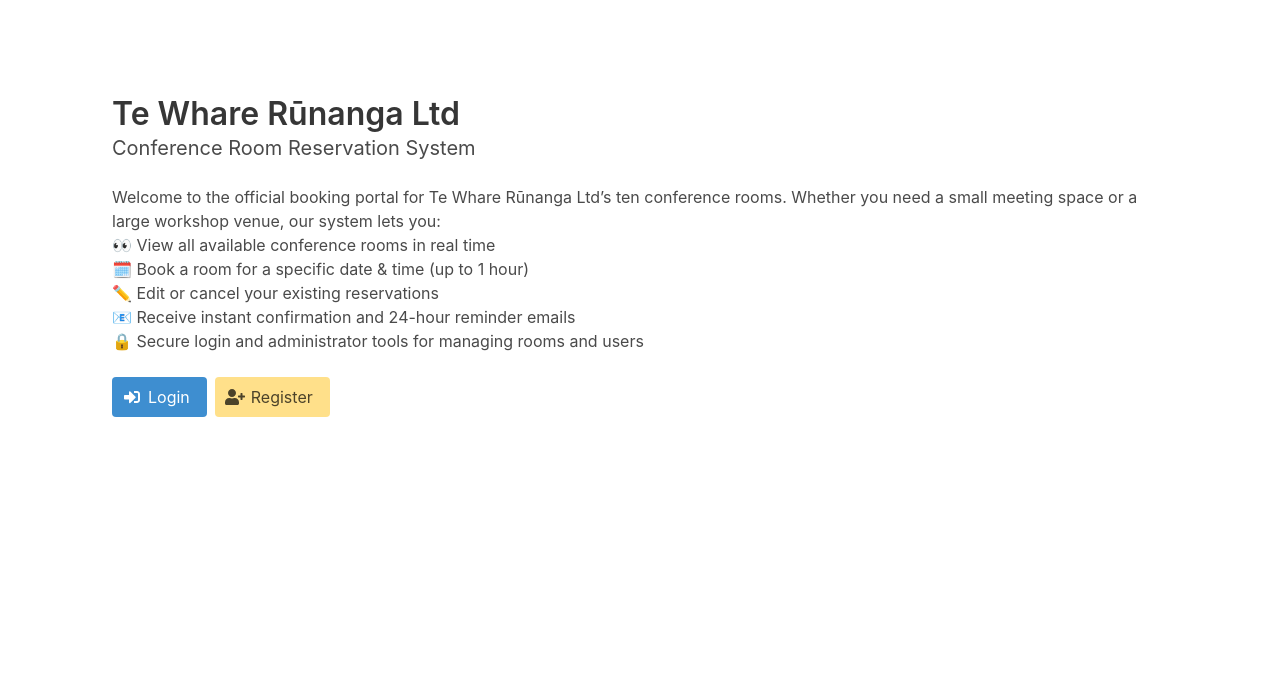
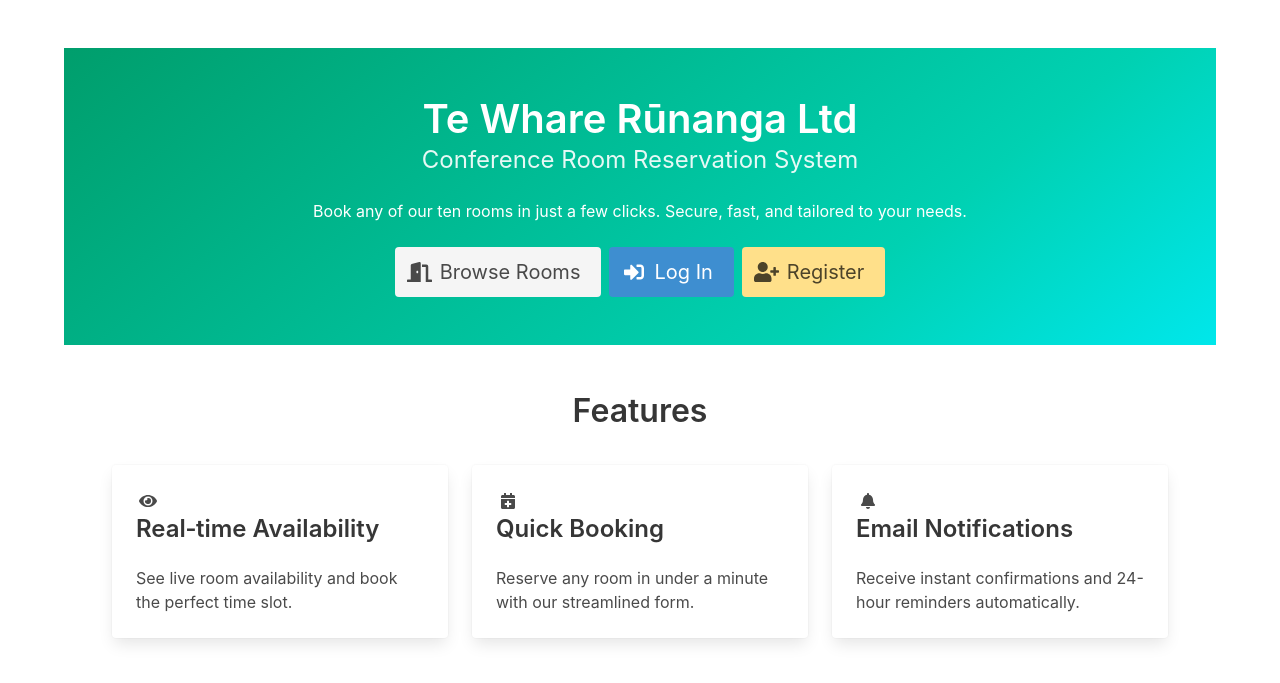
Before and after one commit to ar-sql/ISCG7420_Assignment1_2025, a Django app: page / in a window 1280 px wide. Shown: the part 52-735 px from the top of the page. Run offline with Django 5.2, Linux system fonts and the light colour scheme; parts of the project's set-up code (start-up, migrations or seed data) failed here and were passed over.

```diff
--- a/templates/home.html
+++ b/templates/home.html
@@ -1,5 +1,5 @@
 {% extends 'base.html' %}
-{% block title %}Conference Room Reservation System{% endblock %}
+{% block title %}Welcome – Te Whare Rūnanga Ltd{% endblock %}
 
 {% block content %}
   {% if reminder %}
@@ -13,42 +13,71 @@
     </article>
   {% endif %}
 
-  <section class="section">
-    <div class="container">
-      <h1 class="title">Te Whare Rūnanga Ltd</h1>
-      <h2 class="subtitle">Conference Room Reservation System</h2>
-
-      <p>Welcome to the official booking portal for Te Whare Rūnanga Ltd’s ten conference rooms. Whether you need a small meeting space or a large workshop venue, our system lets you:</p>
-
-      <ul>
-        <li>👀 View all available conference rooms in real time</li>
-        <li>🗓️ Book a room for a specific date &amp; time (up to 1 hour)</li>
-        <li>✏️ Edit or cancel your existing reservations</li>
-        <li>📧 Receive instant confirmation and 24-hour reminder emails</li>
-        <li>🔒 Secure login and administrator tools for managing rooms and users</li>
-      </ul>
-
-      <div class="buttons mt-5">
+  <!-- Hero Section -->
+  <section class="hero is-primary is-bold home-hero">
+    <div class="hero-body">
+      <div class="container has-text-centered">
+        <h1 class="title is-size-2-desktop is-size-3-tablet">Te Whare Rūnanga Ltd</h1>
+        <h2 class="subtitle is-size-4-desktop is-size-5-tablet">Conference Room Reservation System</h2>
+        <p class="mt-4">Book any of our ten rooms in just a few clicks. Secure, fast, and tailored to your needs.</p>
+        <div class="buttons is-centered mt-5">
+          <a class="button is-light is-medium" href="{% url 'room_list' %}">
+            <span class="icon"><i class="fas fa-door-open"></i></span>
+            <span>Browse Rooms</span>
+          </a>
           {% if user.is_authenticated %}
-          <a class="button is-primary" href="{% url 'room_list' %}">
-            <span class="icon"><i class="fas fa-door-open"></i></span>
-            <span>View Rooms</span>
-          </a>
-          <a class="button is-link" href="{% url 'my_reservations' %}">
+            <a class="button is-link is-medium" href="{% url 'my_reservations' %}">
               <span class="icon"><i class="fas fa-calendar-check"></i></span>
               <span>My Reservations</span>
             </a>
           {% else %}
-          <a class="button is-info" href="{% url 'login' %}">
+            <a class="button is-info is-medium" href="{% url 'login' %}">
               <span class="icon"><i class="fas fa-sign-in-alt"></i></span>
-            <span>Login</span>
+              <span>Log In</span>
             </a>
-          <a class="button is-warning" href="{% url 'register' %}">
+            <a class="button is-warning is-medium" href="{% url 'register' %}">
               <span class="icon"><i class="fas fa-user-plus"></i></span>
               <span>Register</span>
             </a>
           {% endif %}
         </div>
       </div>
+    </div>
+  </section>
+
+  <!-- Features Section -->
+  <section class="section">
+    <div class="container">
+      <h3 class="title is-3 has-text-centered">Features</h3>
+      <div class="columns is-multiline mt-4">
+        <div class="column is-4">
+          <div class="card feature-card">
+            <div class="card-content">
+              <span class="icon feature-icon"><i class="fas fa-eye"></i></span>
+              <h4 class="title is-4">Real‐time Availability</h4>
+              <p>See live room availability and book the perfect time slot.</p>
+            </div>
+          </div>
+        </div>
+        <div class="column is-4">
+          <div class="card feature-card">
+            <div class="card-content">
+              <span class="icon feature-icon"><i class="fas fa-calendar-plus"></i></span>
+              <h4 class="title is-4">Quick Booking</h4>
+              <p>Reserve any room in under a minute with our streamlined form.</p>
+            </div>
+          </div>
+        </div>
+        <div class="column is-4">
+          <div class="card feature-card">
+            <div class="card-content">
+              <span class="icon feature-icon"><i class="fas fa-bell"></i></span>
+              <h4 class="title is-4">Email Notifications</h4>
+              <p>Receive instant confirmations and 24-hour reminders automatically.</p>
+            </div>
+          </div>
+        </div>
+      </div>
+    </div>
   </section>
 {% endblock %}
```
Lines whose indentation alone changed are shown as unchanged.
